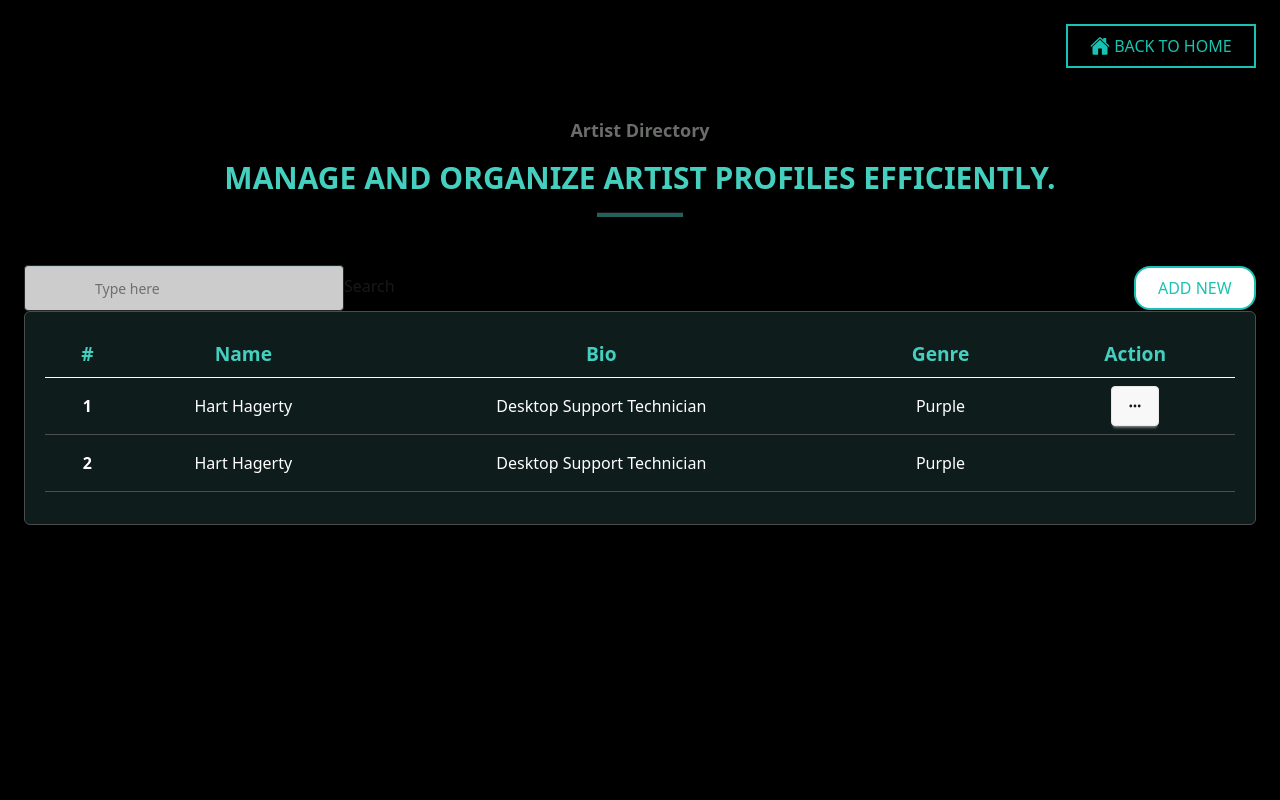
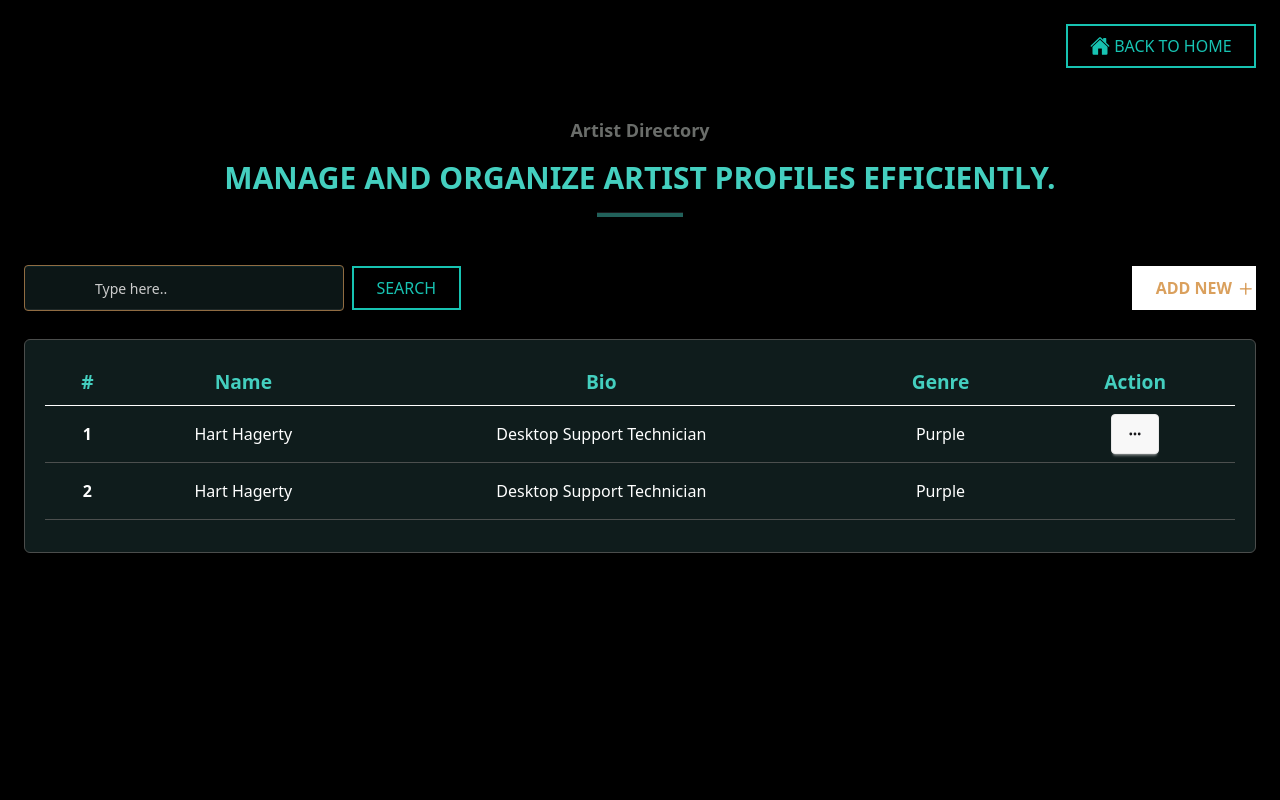
Before and after one commit to TanjiinaAkter/Eventease-client, a React (Vite) app: page /artistslist in a window 1280 px wide. Shown: the top 800 px of the page. Built offline with nearby package versions, Linux system fonts and the light colour scheme; a web font is replaced by a local one.

Commit message:
edit artists info  done

```diff
--- a/src/pages/Dahboard/ArtistsList/ArtistsList.jsx
+++ b/src/pages/Dahboard/ArtistsList/ArtistsList.jsx
@@ -22,18 +22,21 @@ const ArtistsList = () => {
           "Manage and organize artist profiles efficiently."
         }></RouteTitle>
       {/* SEARCH AND ADD NEW BUTTON */}
-      <div className="flex justify-between items-center gap-4">
-        <div>
+      <div className="flex  flex-wrap my-7 justify-between items-center gap-4">
+        <div className="flex flex-wrap items-center gap-2">
           <input
             type="text"
-            placeholder="Type here"
-            className="input input-bordered input-info w-full max-w-xs"
+            id="text"
+            placeholder="Type here.."
+            className="input input-bordered !py-[22px] input-info border !border-[#b58753] bg-[#0f1c1c] text-white w-full max-w-xs placeholder:text-white"
           />
-          <button type="button-style">Search</button>
+          <button className="button-style hover:scale-105">Search</button>
         </div>
         <div className="flex relative justify-center items-center gap-2">
-          <button className="button-style rounded-2xl !bg-white ">Add New</button>
-          <GoPlus className=" absolute top-3 right-1 text-[#44cfbf] font-semibold text-xl" />
+          <button className="button-style hover:scale-105 !text-[#daa05d] font-semibold !py-[10px] !px-6 !bg-white hover:!text-white !border-none">
+            Add New
+          </button>
+          <GoPlus className="absolute  top-[13px] z-10 right-0 text-[#d39146] font-extrabold text-xl" />
         </div>
       </div>
       {/* TABLE STARSTS */}
```
